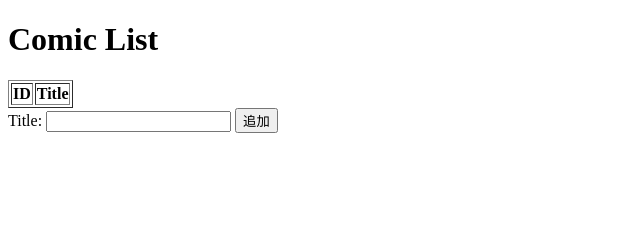
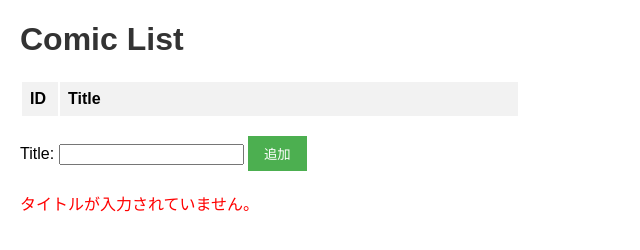
Before and after one commit to Katsuya-Yoneno/api-solo, a website: page index.html in a window 1280 px wide. Both pictures are taken after a click on the button "追加". Shown: the whole page, without its empty margins (0-640 px from the left). Drawn offline with Linux system fonts and the light colour scheme; no server answers.

Commit message:
fix: finish

```diff
--- a/comic.css
+++ b/comic.css
@@ -0,0 +1,69 @@
+
+body {
+    font-family: 'Arial', sans-serif;
+    margin: 20px;
+  }
+
+  h1 {
+    color: #333;
+  }
+
+  form {
+    margin-bottom: 20px;
+  }
+
+  table {
+    width: 500px;
+    border: none;
+    margin-top: 20px;
+  }
+
+  th, td {
+    border: none;
+    padding: 8px;
+    text-align: left;
+  }
+
+  th {
+    background-color: #f2f2f2;
+  }
+
+  button {
+    background-color: #4CAF50;
+    color: white;
+    padding: 8px 16px;
+    border: none;
+    cursor: pointer;
+  }
+
+  button:hover {
+    background-color: #45a049;
+  }
+
+  td:hover {
+    /* background-color: #f2f2f2; */
+  }
+
+  .id {
+    width: 20px;
+  }
+
+  .title {
+    width: 50px;
+  }
+
+  .delete-button {
+    background-color: #FF3300;
+    color: white;
+    padding: 8px 16px;
+    border: none;
+    cursor: pointer;
+  }
+
+  .delete-button:hover {
+    background-color: #CC3300;
+  }
+
+  .error {
+    color: red;
+  }
--- a/comic.js
+++ b/comic.js
@@ -13,7 +13,7 @@ function updateScreen() {
                 row.innerHTML =
                 `<td>${comic.id}</td>
                 <td>${comic.title}</td>
-                <td><button onclick="deleteComic('${comic.id}')">削除</button></td>`;
+                <td><button class='delete-button' onclick="deleteComic('${comic.id}')">削除</button></td>`;
                 tableBody.appendChild(row);
             });
         })
@@ -23,7 +23,17 @@ function updateScreen() {
 function addComic() {
     const titleInput = document.getElementById('title');
     const title = titleInput.value;
-
+    const errorBody = document.getElementById('error-message');
+    if (title === '') {
+        errorBody.innerHTML = `
+            <div class='error'>
+                <p>タイトルが入力されていません。</p>
+            </div>
+        `;
+        errorBody.append;
+        return;
+    } else {
+        errorBody.innerHTML = ``;
         fetch('/api/comics', {
             method: 'POST',
             headers: {
@@ -40,6 +50,7 @@ function addComic() {
         })
         .catch(error => console.error(error));
     }
+}
 
 function deleteComic(comicId) {
     fetch(`/api/comics/${comicId}`, {
--- a/index.html
+++ b/index.html
@@ -4,6 +4,7 @@
     <meta charset="UTF-8">
     <meta name="viewport" content="width=device-width, initial-scale=1.0">
     <script src="comic.js"></script>
+    <link rel="stylesheet" href="comic.css">
     <title>Comic List</title>
 </head>
 <body>
@@ -13,20 +14,21 @@
 <table border="1">
     <thead>
         <tr>
-            <th>ID</th>
-            <th>Title</th>
+            <th class="id">ID</th>
+            <th class="'title">Title</th>
         </tr>
     </thead>
     <tbody id="comicTableBody">
 
     </tbody>
 </table>
-
+<br>
 <form id="addComicForm">
     <label for="title">Title:</label>
     <input type="text" id="title" name="title" required>
     <button type="button" onclick="addComic()">追加</button>
 </form>
+<div id="error-message"></div>
 
 </body>
 </html>
```
Also changed, not shown: README.md, image.png (added). Lines whose indentation alone changed are shown as unchanged.
